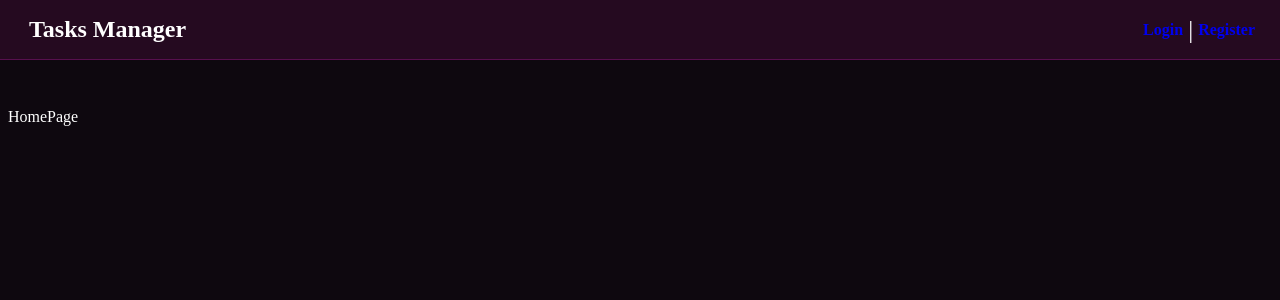
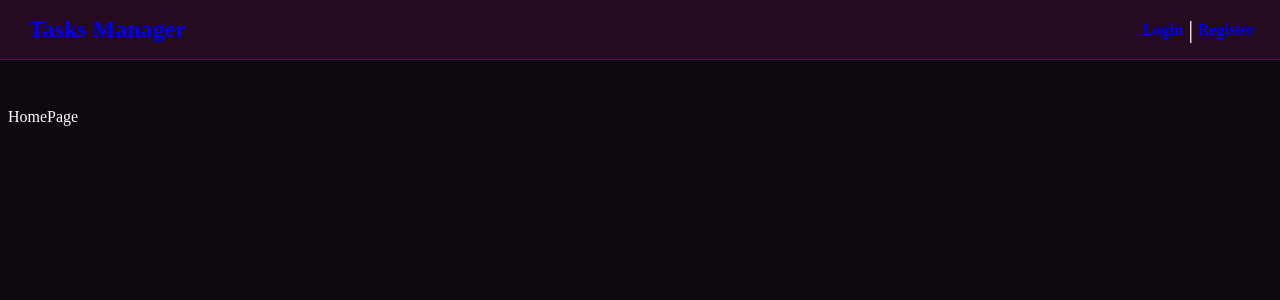
Before and after one commit to Lucano17/task-manager, a React (Vite) app in the folder client/: page / in a window 1280 px wide. Shown: the top 300 px of the page. Built offline with nearby package versions, Linux system fonts and the light colour scheme.

Commit message:
NavBar title link

```diff
--- a/client/src/components/NavBar.jsx
+++ b/client/src/components/NavBar.jsx
@@ -8,7 +8,11 @@ const NavBar = () => {
 
   return (
     <nav className={styles.navBar}>
+      <Link to={
+        isAuthenticated ? "/tasks" : "/"
+      }>
       <h1>Tasks Manager</h1>
+      </Link>
       {isAuthenticated ? (
         <>
           <h3>Welcome <span className={styles.navBarUsername}>{user.username}</span></h3>
```
